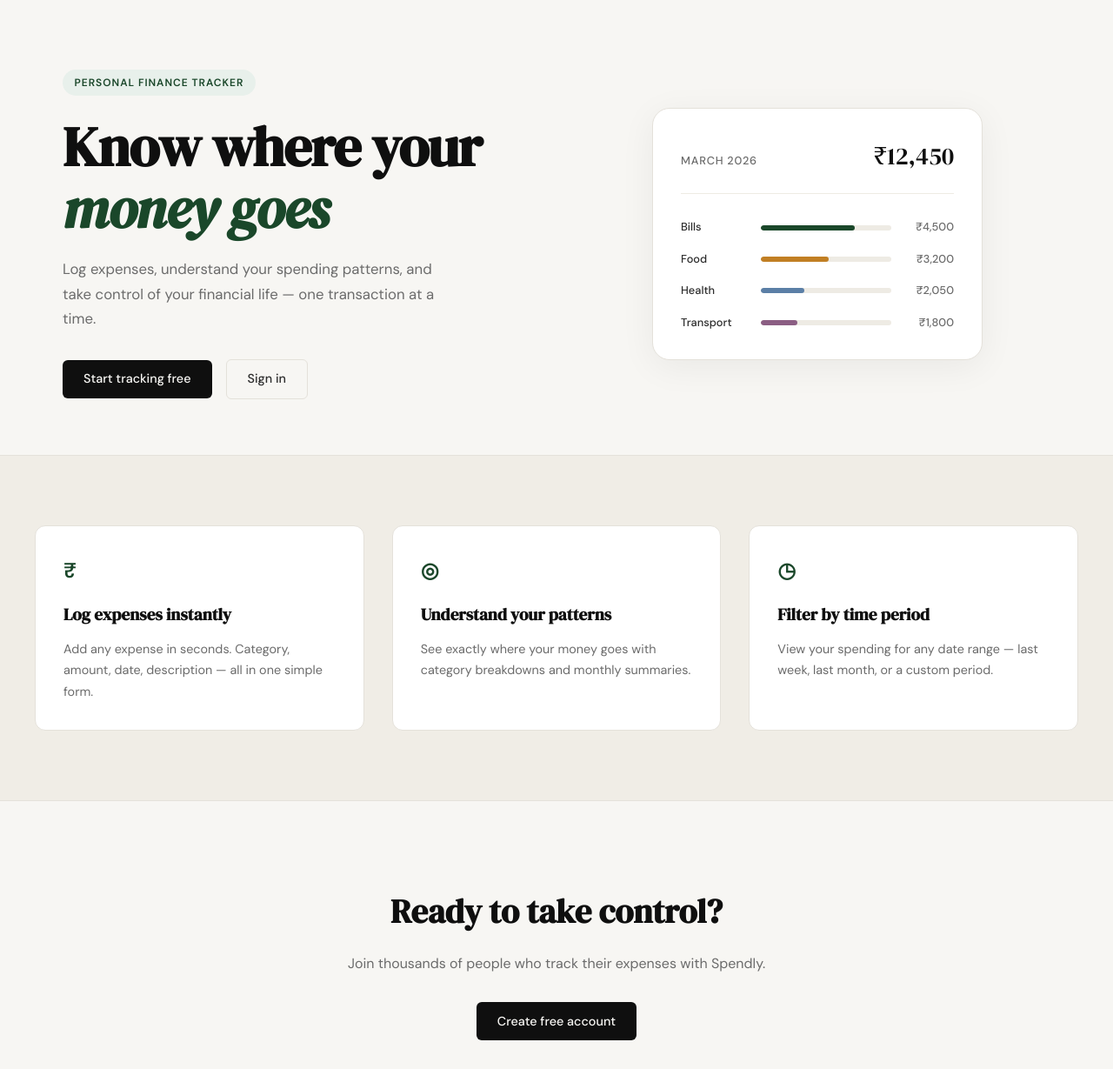
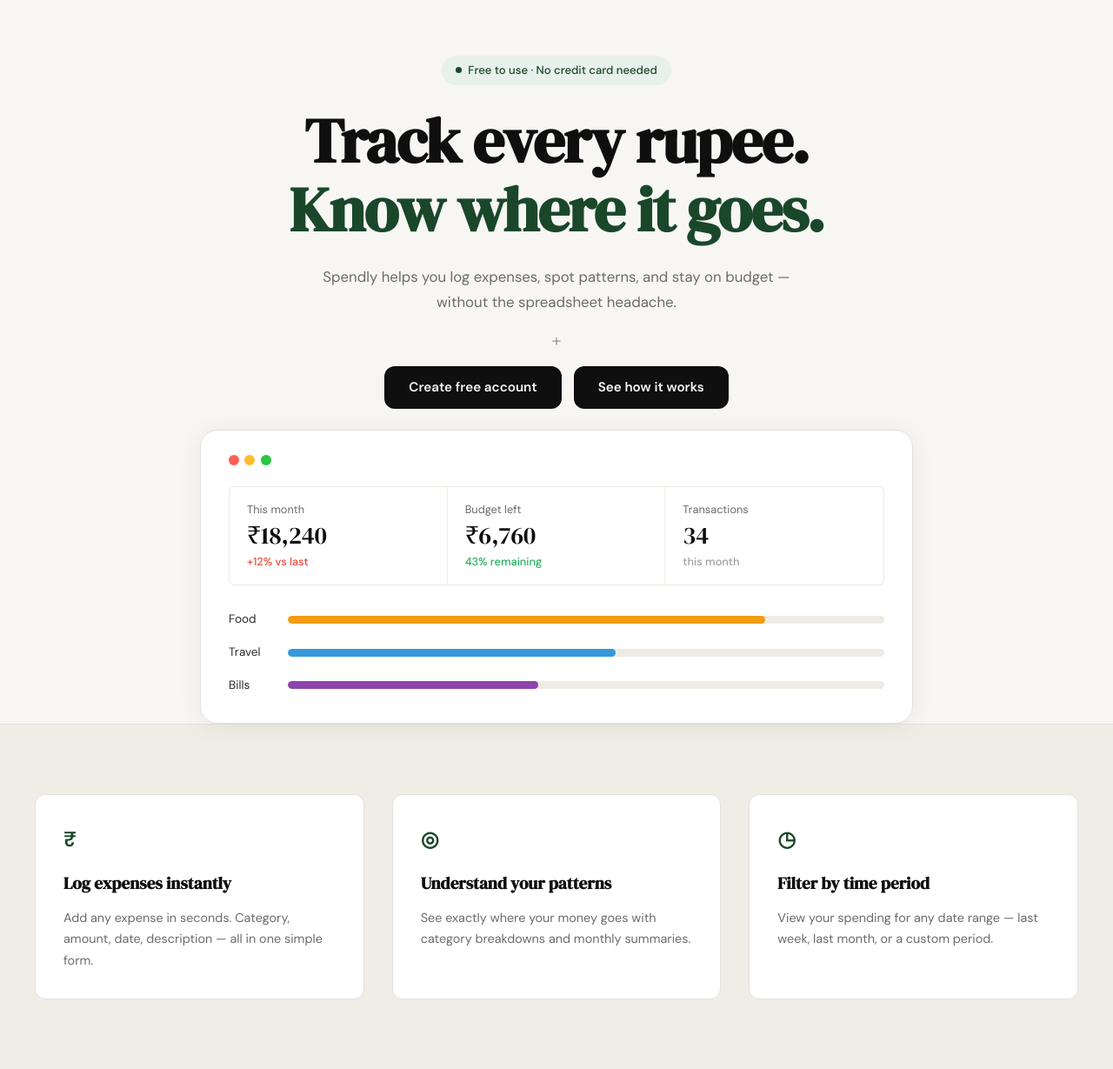
Before and after one commit to avinashmyerolkar/fintrack-engine, a Flask app: page / in a window 1280 px wide. Shown: the part 61-1290 px from the top of the page at 87% size. Run offline with Flask 3, Linux system fonts and the light colour scheme.

Commit message:
landing: redesign hero section to match mockup

```diff
--- /dev/null
+++ b/static/css/landing.css
@@ -0,0 +1,205 @@
+/* Landing page hero — overrides style.css .hero defaults */
+
+.hero {
+    display: flex;
+    flex-direction: column;
+    align-items: center;
+    text-align: center;
+    padding: 4rem 2rem 0;
+    gap: 1.5rem;
+    max-width: var(--max-width);
+    margin: 0 auto;
+}
+
+.hero-badge {
+    display: inline-flex;
+    align-items: center;
+    gap: 0.45rem;
+    background: var(--accent-light);
+    color: var(--accent);
+    font-size: 0.82rem;
+    font-weight: 500;
+    padding: 0.4rem 1rem;
+    border-radius: 999px;
+    letter-spacing: 0;
+    text-transform: none;
+    margin-bottom: 0;
+}
+
+.hero-badge-dot {
+    width: 7px;
+    height: 7px;
+    border-radius: 50%;
+    background: var(--accent);
+    flex-shrink: 0;
+}
+
+.hero-title {
+    font-family: var(--font-display);
+    font-size: clamp(2.75rem, 6vw, 4.5rem);
+    line-height: 1.1;
+    letter-spacing: -0.02em;
+    color: var(--ink);
+    margin-bottom: 0;
+}
+
+.hero-title-accent {
+    color: var(--accent);
+    display: block;
+}
+
+.hero-subtitle {
+    font-size: 1.05rem;
+    color: var(--ink-muted);
+    line-height: 1.7;
+    max-width: 540px;
+    margin: 0;
+}
+
+.hero-plus {
+    font-size: 1.25rem;
+    color: var(--ink-faint);
+    line-height: 1;
+    margin: -0.25rem 0;
+}
+
+.hero-actions {
+    display: flex;
+    gap: 0.875rem;
+    justify-content: center;
+    align-items: center;
+}
+
+.btn-hero {
+    display: inline-block;
+    background: var(--ink);
+    color: var(--paper);
+    padding: 0.75rem 1.75rem;
+    border-radius: var(--radius-md);
+    font-size: 0.95rem;
+    font-weight: 600;
+    text-decoration: none;
+    transition: background 0.2s;
+}
+
+.btn-hero:hover { background: var(--accent); }
+
+/* ------------------------------------------------------------------ */
+/* Dashboard mock card                                                 */
+/* ------------------------------------------------------------------ */
+
+.hero-card {
+    width: 100%;
+    max-width: 820px;
+    background: var(--paper-card);
+    border: 1px solid var(--border);
+    border-radius: var(--radius-lg);
+    padding: 1.75rem 2rem 2rem;
+    box-shadow: 0 4px 30px rgba(0, 0, 0, 0.06);
+    text-align: left;
+}
+
+.card-dots {
+    display: flex;
+    gap: 0.4rem;
+    margin-bottom: 1.5rem;
+}
+
+.card-dot {
+    width: 12px;
+    height: 12px;
+    border-radius: 50%;
+}
+
+.card-dot-red   { background: #ff5f57; }
+.card-dot-amber { background: #febc2e; }
+.card-dot-teal  { background: #28c840; }
+
+.card-stats {
+    display: grid;
+    grid-template-columns: repeat(3, 1fr);
+    border: 1px solid var(--border-soft);
+    border-radius: var(--radius-sm);
+    overflow: hidden;
+    margin-bottom: 1.75rem;
+}
+
+.card-stat {
+    display: flex;
+    flex-direction: column;
+    gap: 0.2rem;
+    padding: 1rem 1.25rem;
+    border-right: 1px solid var(--border-soft);
+}
+
+.card-stat:last-child { border-right: none; }
+
+.card-stat-label {
+    font-size: 0.8rem;
+    color: var(--ink-muted);
+}
+
+.card-stat-value {
+    font-family: var(--font-display);
+    font-size: 1.75rem;
+    color: var(--ink);
+    line-height: 1.2;
+}
+
+.card-stat-sub {
+    font-size: 0.8rem;
+    font-weight: 500;
+}
+
+.card-sub-red   { color: #e74c3c; }
+.card-sub-green { color: #27ae60; }
+.card-sub-muted { color: var(--ink-faint); }
+
+.card-bars {
+    display: flex;
+    flex-direction: column;
+    gap: 1rem;
+}
+
+.card-bar-row {
+    display: grid;
+    grid-template-columns: 52px 1fr;
+    align-items: center;
+    gap: 1rem;
+}
+
+.card-bar-label {
+    font-size: 0.85rem;
+    color: var(--ink-soft);
+}
+
+.card-bar-track {
+    height: 9px;
+    background: var(--border-soft);
+    border-radius: 999px;
+    overflow: hidden;
+}
+
+.card-bar-fill {
+    height: 100%;
+    border-radius: 999px;
+}
+
+.card-bar-orange { background: #f39c12; }
+.card-bar-blue   { background: #3498db; }
+.card-bar-purple { background: #8e44ad; }
+
+/* ------------------------------------------------------------------ */
+/* Responsive                                                          */
+/* ------------------------------------------------------------------ */
+
+@media (max-width: 600px) {
+    .hero-card { padding: 1.25rem; }
+
+    .card-stats { grid-template-columns: 1fr; }
+    .card-stat { border-right: none; border-bottom: 1px solid var(--border-soft); }
+    .card-stat:last-child { border-bottom: none; }
+
+    .hero-actions { flex-direction: column; width: 100%; }
+    .btn-hero { width: 100%; text-align: center; }
+}
--- a/templates/landing.html
+++ b/templates/landing.html
@@ -2,59 +2,70 @@
 
 {% block title %}Spendly — Track Every Rupee{% endblock %}
 
+{% block head %}
+<link rel="stylesheet" href="{{ url_for('static', filename='css/landing.css') }}">
+{% endblock %}
+
 {% block content %}
 
 <section class="hero">
-    <div class="hero-inner">
-        <div class="hero-badge">Personal Finance Tracker</div>
+    <div class="hero-badge">
+        <span class="hero-badge-dot"></span>
+        Free to use · No credit card needed
+    </div>
     <h1 class="hero-title">
-            Know where your<br>
-            <em>money goes</em>
+        Track every rupee.<br>
+        <span class="hero-title-accent">Know where it goes.</span>
     </h1>
     <p class="hero-subtitle">
-            Log expenses, understand your spending patterns,
-            and take control of your financial life —
-            one transaction at a time.
+        Spendly helps you log expenses, spot patterns, and stay
+        on budget — without the spreadsheet headache.
     </p>
+    <div class="hero-plus">+</div>
     <div class="hero-actions">
-            <a href="{{ url_for('register') }}" class="btn-primary">Start tracking free</a>
-            <a href="{{ url_for('login') }}" class="btn-ghost">Sign in</a>
+        <a href="{{ url_for('register') }}" class="btn-hero">Create free account</a>
+        <a href="#" class="btn-hero">See how it works</a>
+    </div>
+    <div class="hero-card">
+        <div class="card-dots">
+            <span class="card-dot card-dot-red"></span>
+            <span class="card-dot card-dot-amber"></span>
+            <span class="card-dot card-dot-teal"></span>
+        </div>
+        <div class="card-stats">
+            <div class="card-stat">
+                <span class="card-stat-label">This month</span>
+                <span class="card-stat-value">₹18,240</span>
+                <span class="card-stat-sub card-sub-red">+12% vs last</span>
+            </div>
+            <div class="card-stat">
+                <span class="card-stat-label">Budget left</span>
+                <span class="card-stat-value">₹6,760</span>
+                <span class="card-stat-sub card-sub-green">43% remaining</span>
+            </div>
+            <div class="card-stat">
+                <span class="card-stat-label">Transactions</span>
+                <span class="card-stat-value">34</span>
+                <span class="card-stat-sub card-sub-muted">this month</span>
             </div>
         </div>
-    <div class="hero-visual">
-        <div class="mock-card">
-            <div class="mock-card-header">
-                <span class="mock-label">March 2026</span>
-                <span class="mock-total">₹12,450</span>
+        <div class="card-bars">
+            <div class="card-bar-row">
+                <span class="card-bar-label">Food</span>
+                <div class="card-bar-track">
+                    <div class="card-bar-fill card-bar-orange" style="width: 80%"></div>
                 </div>
-            <div class="mock-bars">
-                <div class="mock-bar-row">
-                    <span class="mock-cat">Bills</span>
-                    <div class="mock-bar-track">
-                        <div class="mock-bar" style="width: 72%"></div>
             </div>
-                    <span class="mock-amt">₹4,500</span>
+            <div class="card-bar-row">
+                <span class="card-bar-label">Travel</span>
+                <div class="card-bar-track">
+                    <div class="card-bar-fill card-bar-blue" style="width: 55%"></div>
                 </div>
-                <div class="mock-bar-row">
-                    <span class="mock-cat">Food</span>
-                    <div class="mock-bar-track">
-                        <div class="mock-bar mock-bar-2" style="width: 52%"></div>
             </div>
-                    <span class="mock-amt">₹3,200</span>
-                </div>
-                <div class="mock-bar-row">
-                    <span class="mock-cat">Health</span>
-                    <div class="mock-bar-track">
-                        <div class="mock-bar mock-bar-3" style="width: 33%"></div>
-                    </div>
-                    <span class="mock-amt">₹2,050</span>
-                </div>
-                <div class="mock-bar-row">
-                    <span class="mock-cat">Transport</span>
-                    <div class="mock-bar-track">
-                        <div class="mock-bar mock-bar-4" style="width: 28%"></div>
-                    </div>
-                    <span class="mock-amt">₹1,800</span>
+            <div class="card-bar-row">
+                <span class="card-bar-label">Bills</span>
+                <div class="card-bar-track">
+                    <div class="card-bar-fill card-bar-purple" style="width: 42%"></div>
                 </div>
             </div>
         </div>
```
Lines whose indentation alone changed are shown as unchanged.
